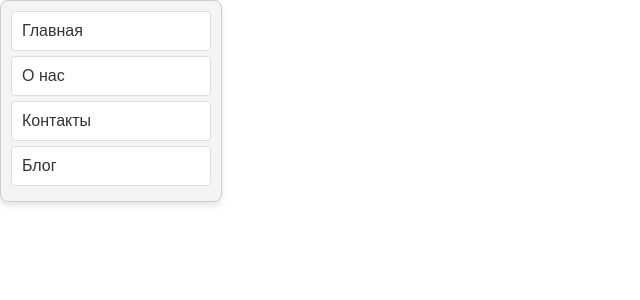
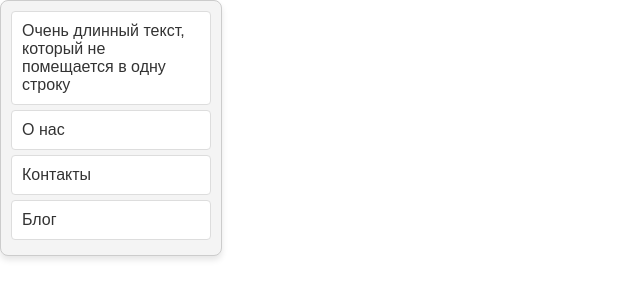
Before and after one commit to Usual-tatarin/dkmr, a Django app: page / in a window 1280 px wide. Shown: the part 60-360 px from the top of the page, without its empty margins (0-640 px from the left). Run offline with Django 4.2, Linux system fonts and the light colour scheme.

Commit message:
Новый вариант меню слева

```diff
--- a/parentroadmap/parentroadmapapp/static/parentroadmapapp/css/styles.css
+++ b/parentroadmap/parentroadmapapp/static/parentroadmapapp/css/styles.css
@@ -1,7 +1,7 @@
 html, body {
 	font-family: 'Arial';
 	margin: 0;
-	padding: 0;
+	padding: 00;
 	height: 100%;
 	width: 100%;
 	color: #444;
--- a/parentroadmap/parentroadmapapp/templates/parentroadmapapp/index.html
+++ b/parentroadmap/parentroadmapapp/templates/parentroadmapapp/index.html
@@ -1,10 +1,4 @@
 {% extends 'base.html' %}
 {% block content %}
-    <div class="menu-container">
-        <ul class="vertical-menu">
-            {% for item in menu_items %}
-                <li><a href="{{ item.url }}">{{ item.title }}</a></li>
-            {% endfor %}
-        </ul>
-    </div>
+
 {% endblock %}
--- a/parentroadmap/parentroadmapapp/views.py
+++ b/parentroadmap/parentroadmapapp/views.py
@@ -7,7 +7,7 @@ menu = [{'title': "Главная страница", 'url_name': 'home'},
         ]
 
 menu_items = [
-    {'title': 'Главная', 'url': '/'},
+    {'title': 'Очень длинный текст, который не помещается в одну строку', 'url': '/'},
     {'title': 'О нас', 'url': '/about/'},
     {'title': 'Контакты', 'url': '/contacts/'},
     {'title': 'Блог', 'url': '/blog/'},
--- a/parentroadmap/templates/base.html
+++ b/parentroadmap/templates/base.html
@@ -23,6 +23,13 @@
 		</div>
 {% endblock mainmenu %}
 
+	<div class="menu-container">
+        <ul class="vertical-menu">
+            {% for item in menu_items %}
+                <li><a href="{{ item.url }}">{{ item.title }}</a></li>
+            {% endfor %}
+        </ul>
+    </div>
 
 {% block content %} {% endblock %}
 </body>
```
